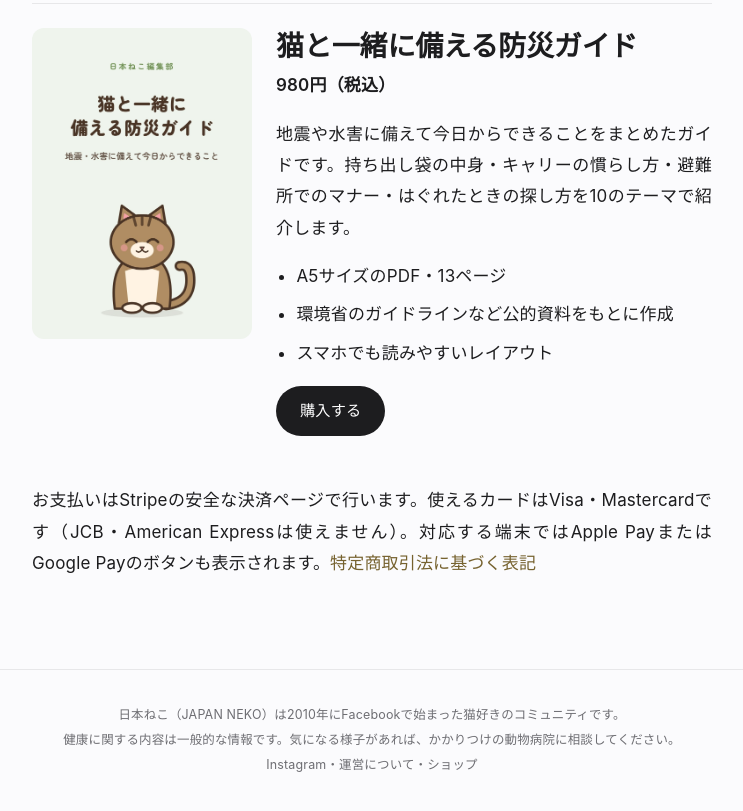
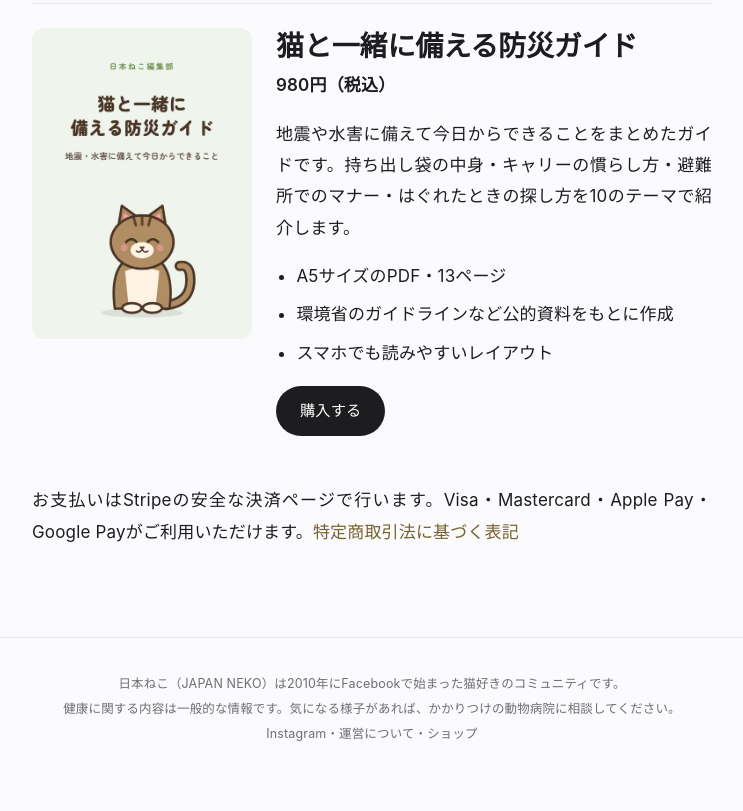
Before and after one commit to d67fjm5zd2-byte/japanneko-site, a plain HTML site: page shop/index.html in a window 1280 px wide. Shown: the part 1783-2594 px from the top of the page, without its empty margins (268-1011 px from the left). Drawn offline with Linux system fonts and the light colour scheme.

Commit message:
Shop: simplify payment note (Visa, Mastercard, Apple Pay, Google Pay) (#22)
Claude-Session: https://claude.ai/code/session_01N1tJXeEYja1djccXot1txB

Co-authored-by: Claude <noreply@anthropic.com>

```diff
--- a/shop/index.html
+++ b/shop/index.html
@@ -20,7 +20,7 @@
 <p><a class="btn" href="https://buy.stripe.com/6oU5kD1q92oM8EAf3RdIA03?locale=ja">購入する</a></p></div></div><div class="product" id="disaster-guide"><img src="/shop/disaster-guide.jpg" alt="猫と一緒に備える防災ガイド" loading="lazy">
 <div><h2>猫と<wbr>一緒に<wbr>備える<wbr>防災ガイド</h2><p class="price">980円<wbr>（税込）</p><p>地震や<wbr>水害に<wbr>備えて<wbr>今日から<wbr>できる<wbr>ことを<wbr>まとめた<wbr>ガイドです。<wbr>持ち出し袋の<wbr>中身・キャリーの<wbr>慣らし方・避難所での<wbr>マナー・は<wbr>ぐれた<wbr>ときの<wbr>探し方を<wbr>10の<wbr>テーマで<wbr>紹介します。</p>
 <ul><li>A5サイズの<wbr>PDF・13ページ</li><li>環境省の<wbr>ガイドラインなど<wbr>公的資料を<wbr>もとに<wbr>作成</li><li>スマホでも<wbr>読みやすい<wbr>レイアウト</li></ul>
-<p><a class="btn" href="https://buy.stripe.com/9B67sL1q90gE4ok3l9dIA02?locale=ja">購入する</a></p></div></div><p class="small">お支払いは<wbr>Stripeの<wbr>安全な<wbr>決済ページで<wbr>行います。<wbr>使える<wbr>カードは<wbr>Visa・Mastercardです<wbr>（JCB・American Expressは<wbr>使えません）。<wbr>対応する<wbr>端末では<wbr>Apple Payまたは<wbr>Google Payの<wbr>ボタンも<wbr>表示されます。<a href="/shop/tokushoho/">特定商取引法に<wbr>基づく<wbr>表記</a></p></article></main>
+<p><a class="btn" href="https://buy.stripe.com/9B67sL1q90gE4ok3l9dIA02?locale=ja">購入する</a></p></div></div><p class="small">お支払いは<wbr>Stripeの<wbr>安全な<wbr>決済ページで<wbr>行います。<wbr>Visa・Mastercard・Apple Pay・Google Payが<wbr>ご利用いただけます。<a href="/shop/tokushoho/">特定商取引法に<wbr>基づく<wbr>表記</a></p></article></main>
 <footer><p>日本ねこ<wbr>（JAPAN NEKO）は<wbr>2010年に<wbr>Facebookで<wbr>始まった<wbr>猫好きの<wbr>コミュニティです。</p>
 <p>健康に<wbr>関する<wbr>内容は<wbr>一般的な<wbr>情報です。<wbr>気に<wbr>なる<wbr>様子が<wbr>あれば、<wbr>かかりつけの<wbr>動物病院に<wbr>相談してください。</p>
 <p><a href="https://www.instagram.com/japanneko_official/" target="_blank" rel="noopener">Instagram</a>・<a href="/about/">運営に<wbr>ついて</a>・<a href="/shop/">ショップ</a></p></footer></body></html>
```
Also changed, not shown: shop/tokushoho/index.html (+1 -1 lines).
